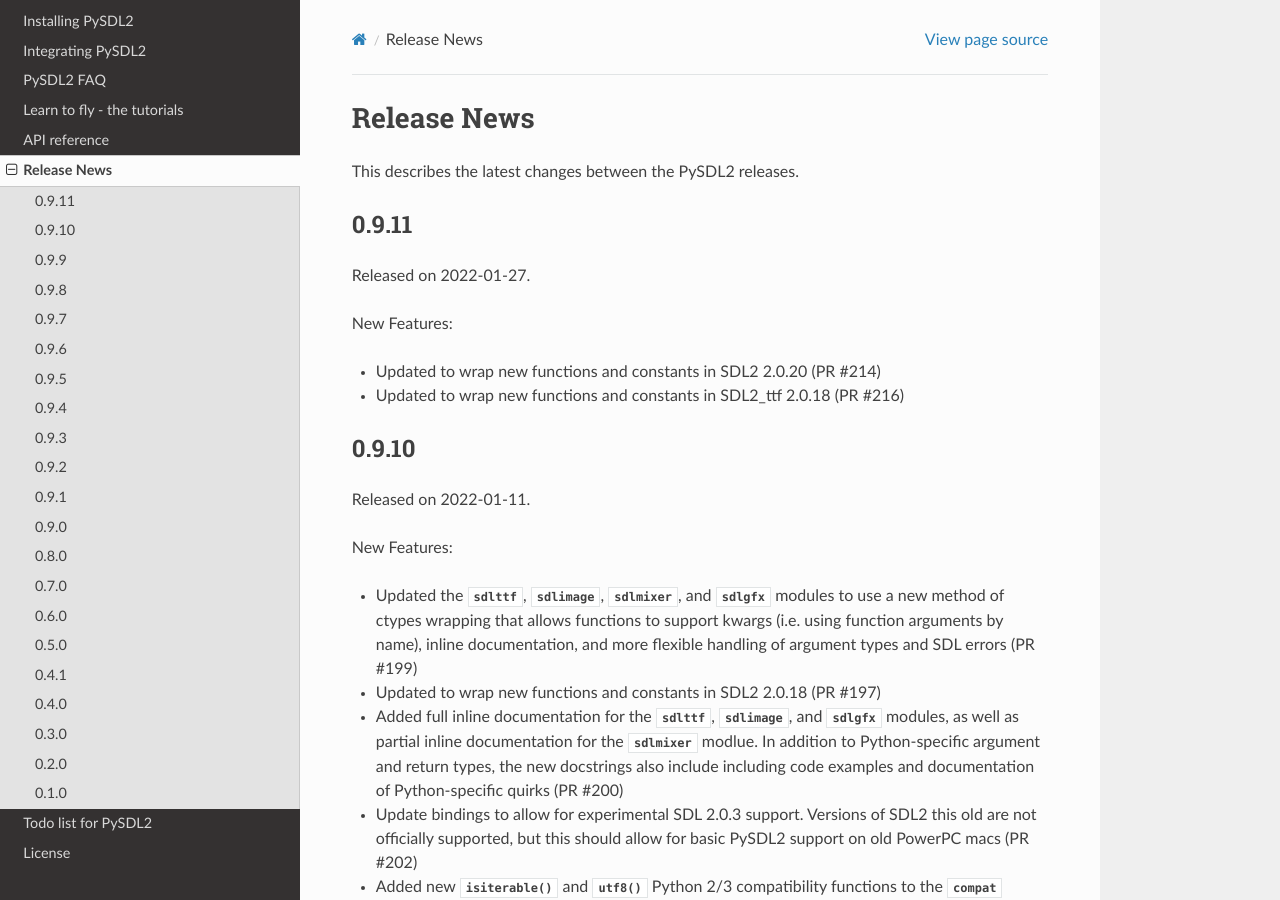
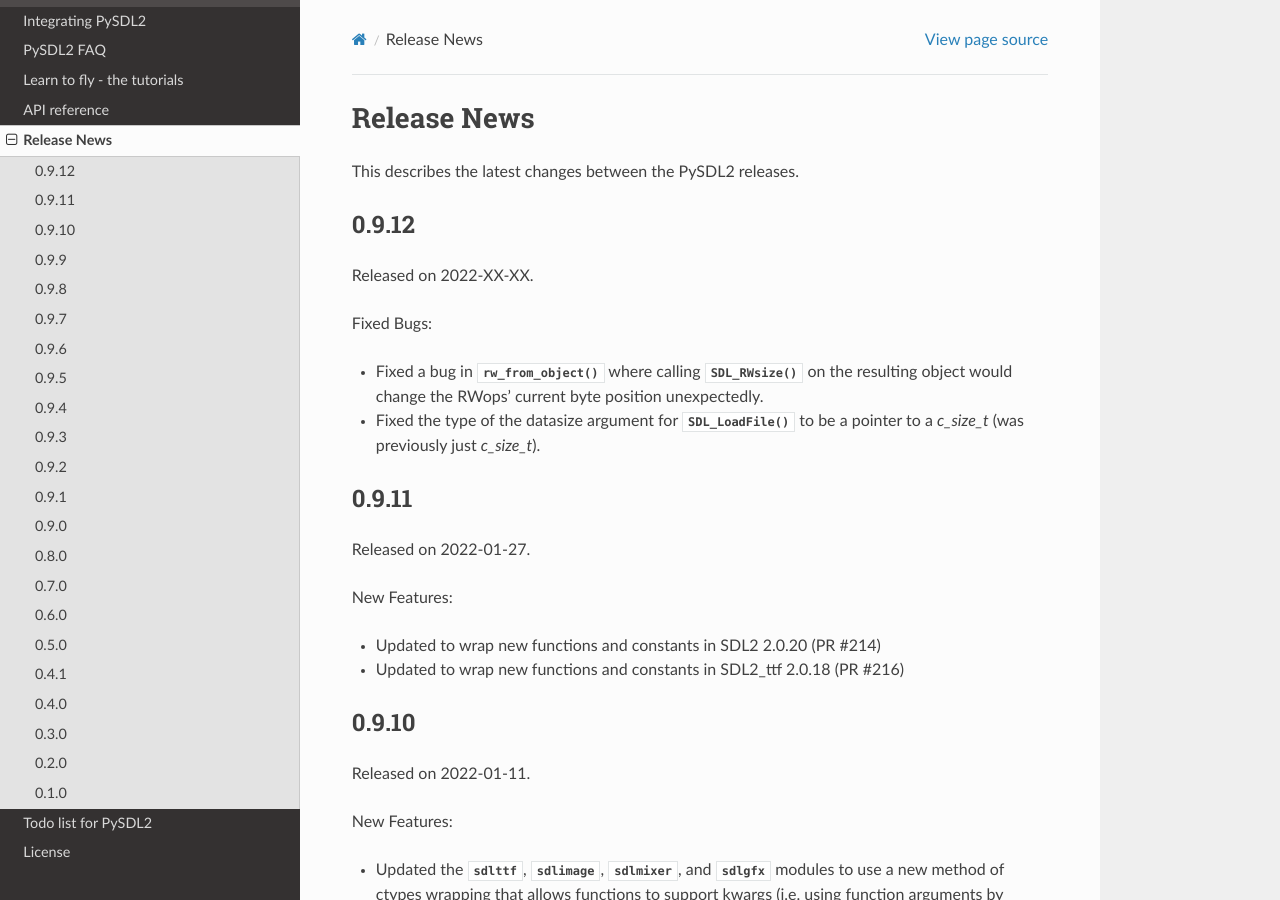
Before and after one commit to py-sdl/py-sdl2, a Sphinx documentation site: the page built from doc/news.rst, in a window 1280 px wide and 900 px high. Built offline with Sphinx 7.4.7 and the Read the Docs theme 2.0.0, drawn with Linux system fonts in a browser that asks for light colours.

Commit message:
Fix some rwops bugs

```diff
--- a/doc/news.rst
+++ b/doc/news.rst
@@ -1,6 +1,20 @@
 Release News
 ============
 This describes the latest changes between the PySDL2 releases.
+
+0.9.12
+------
+
+Released on 2022-XX-XX.
+
+Fixed Bugs:
+
+* Fixed a bug in :func:`~sdl2.rw_from_object` where calling
+  :func:`~sdl2.SDL_RWsize` on the resulting object would change the RWops'
+  current byte position unexpectedly.
+* Fixed the type of the datasize argument for :func:`~sdl2.SDL_LoadFile`
+  to be a pointer to a `c_size_t` (was previously just `c_size_t`).
+
 
 0.9.11
 ------
```
Also changed, not shown: 1 other file.
